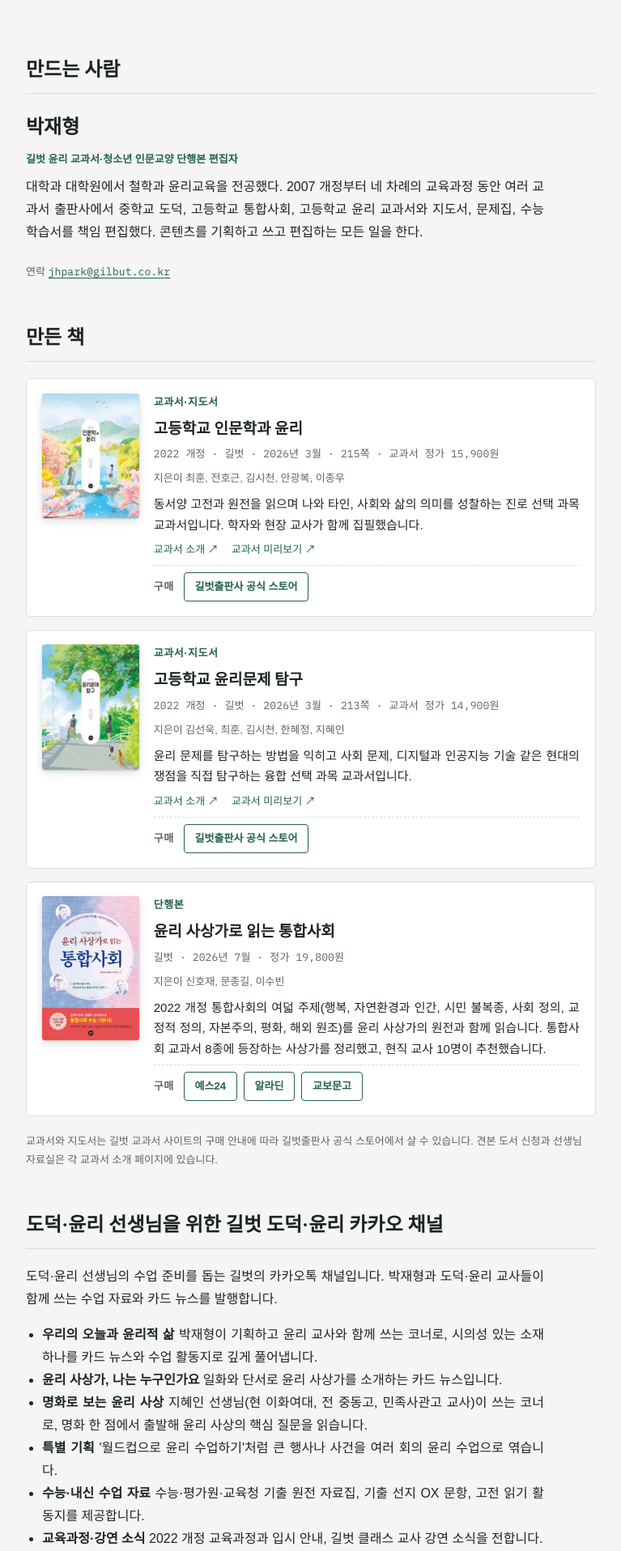
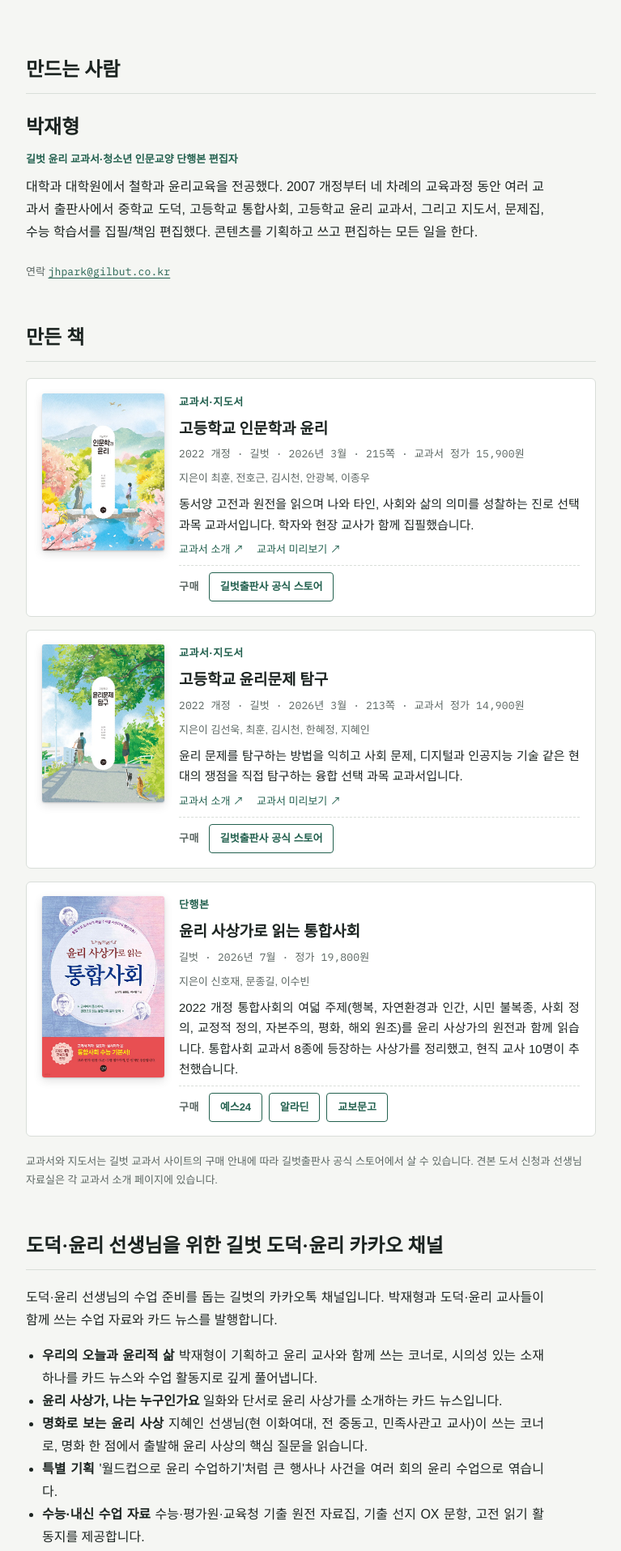
Before and after one commit to ethics-news/ethics-news.github.io, a Jekyll site: the page built from about/index.html, in a window 1280 px wide. Shown: the part 359-2275 px from the top of the page at 81% size, without its empty margins (256-1023 px from the left). Built offline with Jekyll 4.4.1, drawn with Linux system fonts in a browser that asks for light colours; some web fonts are replaced.

Commit message:
소개: 표지 4cm, 약력 문구 수정

```diff
--- a/about/index.html
+++ b/about/index.html
@@ -17,7 +17,7 @@ title: 소개
     <p class="person-name">{{ site.author }}</p>
     <p class="person-role">길벗 윤리 교과서·청소년 인문교양 단행본 편집자</p>
     <div class="prose">
-      <p>대학과 대학원에서 철학과 윤리교육을 전공했다. 2007 개정부터 네 차례의 교육과정 동안 여러 교과서 출판사에서 중학교 도덕, 고등학교 통합사회, 고등학교 윤리 교과서와 지도서, 문제집, 수능 학습서를 책임 편집했다. 콘텐츠를 기획하고 쓰고 편집하는 모든 일을 한다.</p>
+      <p>대학과 대학원에서 철학과 윤리교육을 전공했다. 2007 개정부터 네 차례의 교육과정 동안 여러 교과서 출판사에서 중학교 도덕, 고등학교 통합사회, 고등학교 윤리 교과서, 그리고 지도서, 문제집, 수능 학습서를 집필/책임 편집했다. 콘텐츠를 기획하고 쓰고 편집하는 모든 일을 한다.</p>
     </div>
     <p class="person-contact">연락 <a class="mono mail" href="mailto:{{ site.email }}">{{ site.email }}</a></p>
   </div>
--- a/assets/style.css
+++ b/assets/style.css
@@ -238,7 +238,7 @@ html { scroll-behavior: smooth; }
 .mail { color: var(--accent); text-underline-offset: 3px; }
 /* 책 표지 */
 .book { flex-direction: row; gap: 1.1rem; align-items: flex-start; }
-.book-cover { flex: 0 0 7.5rem; }
+.book-cover { flex: 0 0 4cm; max-width: 4cm; }
 .book-cover img { display: block; width: 100%; height: auto; border-radius: 3px; box-shadow: 0 1px 2px rgba(0,0,0,0.15), 0 4px 12px rgba(0,0,0,0.12); }
 .book-body { min-width: 0; flex: 1 1 auto; display: flex; flex-direction: column; gap: 0.45rem; align-self: stretch; }
-@media (max-width: 30rem) { .book-cover { flex-basis: 5.5rem; } }
+@media (max-width: 30rem) { .book-cover { flex-basis: 3.2cm; max-width: 3.2cm; } }
```
